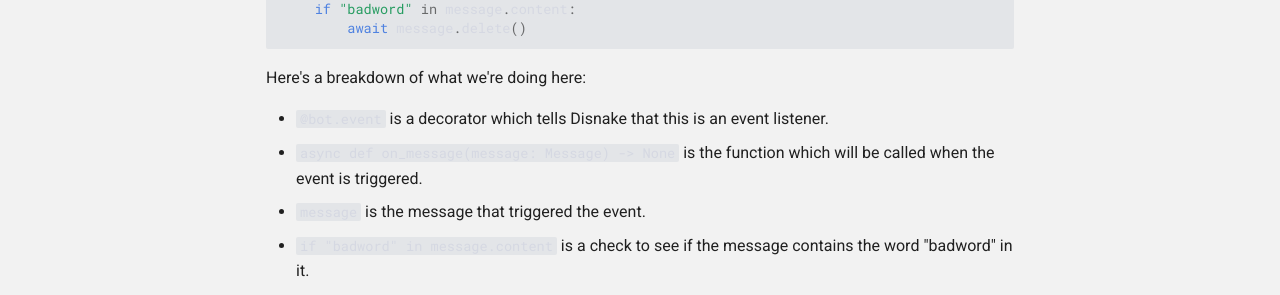
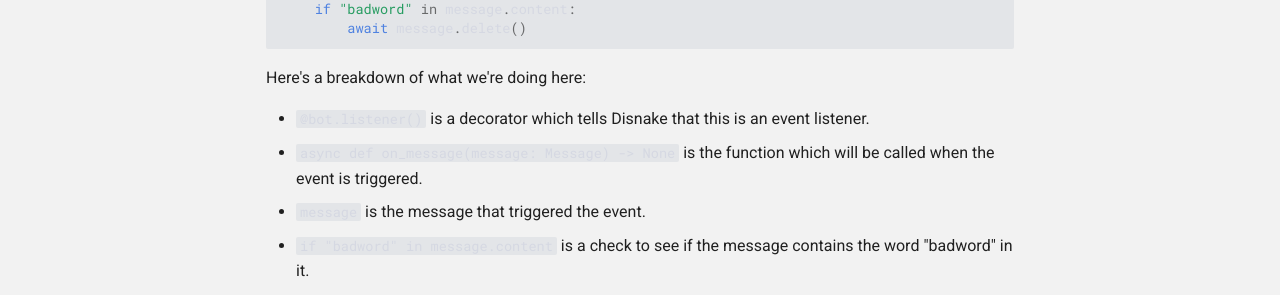
Before and after one commit to vcokltfre/tutorial-v2, an MkDocs documentation site: the page built from docs/tutorial/beginner/05-listeners.md, in a window 1280 px wide and 1377 px high. Shown: the part 846-1141 px from the top of the window. Built offline with MkDocs 1.6.1 and Material for MkDocs 9.7.7, drawn with Linux system fonts in a browser that asks for light colours; comment, search, counter and statistics services are not loaded.

Commit message:
fix: use listener() not event

````diff
--- a/docs/tutorial/beginner/05-listeners.md
+++ b/docs/tutorial/beginner/05-listeners.md
@@ -59,7 +59,7 @@
 === "Disnake"
 
     ```py
-    @bot.event
+    @bot.listener()
     async def on_message(message: Message) -> None:
         if "badword" in message.content:
             await message.delete()
@@ -67,7 +67,7 @@
 
 Here's a breakdown of what we're doing here:
 
-- `@bot.event` is a decorator which tells Disnake that this is an event listener.
+- `@bot.listener()` is a decorator which tells Disnake that this is an event listener.
 - `async def on_message(message: Message) -> None` is the function which will be called when the event is triggered.
 - `message` is the message that triggered the event.
 - `if "badword" in message.content` is a check to see if the message contains the word "badword" in it.
````
